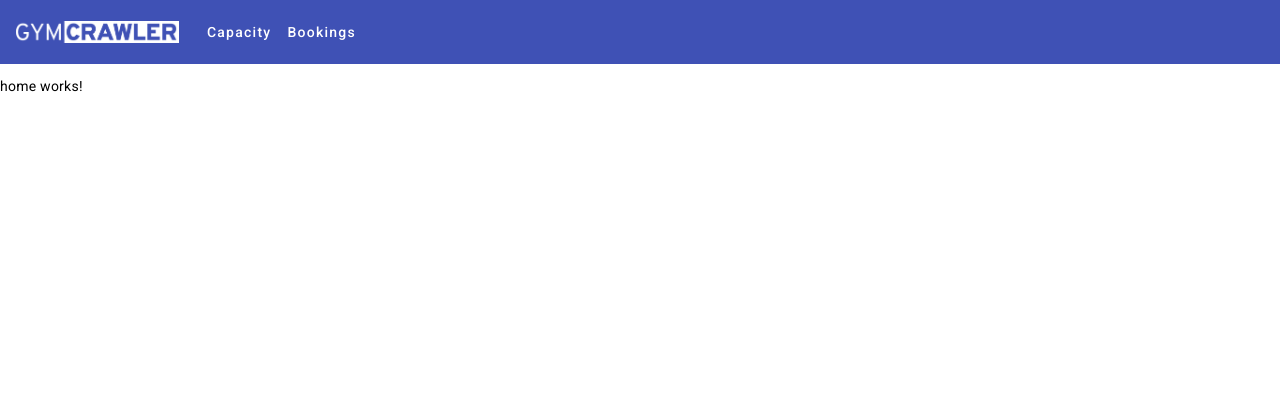
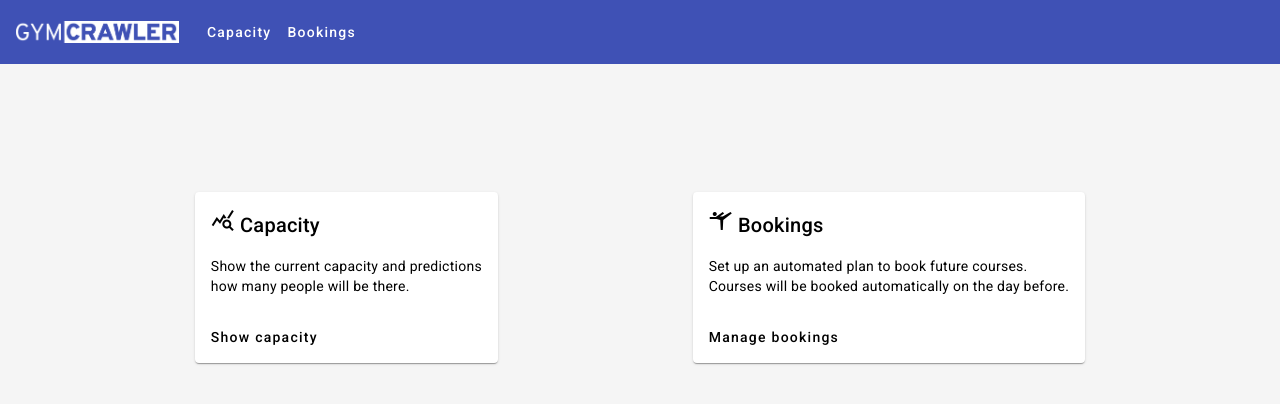
Before and after one commit to r-grun/GymCrawler, an Angular app in the folder frontend/: page / in a window 1280 px wide. Shown: the top 404 px of the page. Built offline with nearby package versions, Linux system fonts and the light colour scheme.

Commit message:
Add homepage

```diff
--- a/frontend/src/app/core/components/home/home.component.html
+++ b/frontend/src/app/core/components/home/home.component.html
@@ -1 +1,36 @@
-<p>home works!</p>
+<div class="grid-container">
+            <mat-card>
+                <mat-card-header>
+                    <mat-card-title>
+                        <mat-icon aria-hidden="false" fontIcon="query_stats"></mat-icon>
+                        Capacity
+                    </mat-card-title>
+                </mat-card-header>
+                <mat-card-content>
+                    <p>
+                        Show the current capacity and predictions <br>
+                        how many people will be there.
+                    </p>
+                </mat-card-content>
+                <mat-card-actions>
+                    <a mat-button routerLink="/capacity" routerLinkActive="active" ariaCurrentWhenActive="page">Show capacity</a>
+                </mat-card-actions>
+            </mat-card>
+            <mat-card>
+                <mat-card-header>
+                    <mat-card-title>
+                        <mat-icon aria-hidden="false" fontIcon="sports_gymnastics"></mat-icon>
+                        Bookings
+                    </mat-card-title>
+                </mat-card-header>
+                <mat-card-content>
+                    <p>
+                        Set up an automated plan to book future courses.<br>
+                        Courses will be booked automatically on the day before.
+                    </p>
+                </mat-card-content>
+                <mat-card-actions>
+                    <a mat-button routerLink="/bookings" routerLinkActive="active" ariaCurrentWhenActive="page">Manage bookings</a>
+                </mat-card-actions>
+            </mat-card>
+</div>
--- a/frontend/src/app/core/components/home/home.component.scss
+++ b/frontend/src/app/core/components/home/home.component.scss
@@ -0,0 +1,14 @@
+.grid-container {
+    margin-top: 10%;
+    display: flex;
+    flex-direction: row;
+    justify-content: space-evenly;
+}
+
+mat-card-header{
+    margin-bottom: 15px;
+}
+
+mat-card-content{
+    margin-bottom: 15px;
+}
--- a/frontend/src/styles.scss
+++ b/frontend/src/styles.scss
@@ -1,4 +1,8 @@
 /* You can add global styles to this file, and also import other style files */
 
 html, body { height: 100%; }
-body { margin: 0; font-family: Roboto, "Helvetica Neue", sans-serif; }
+body {
+    margin: 0;
+    font-family: Roboto, "Helvetica Neue", sans-serif;
+    background-color: #F5F5F5;
+}
```
Also changed, not shown: frontend/src/app/app.module.ts (+13 -3 lines).
